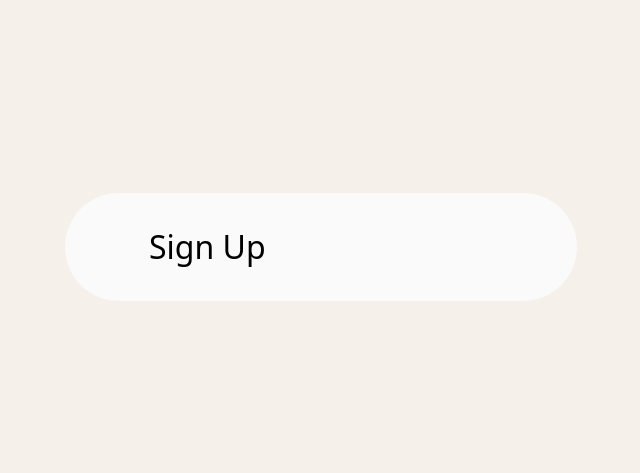
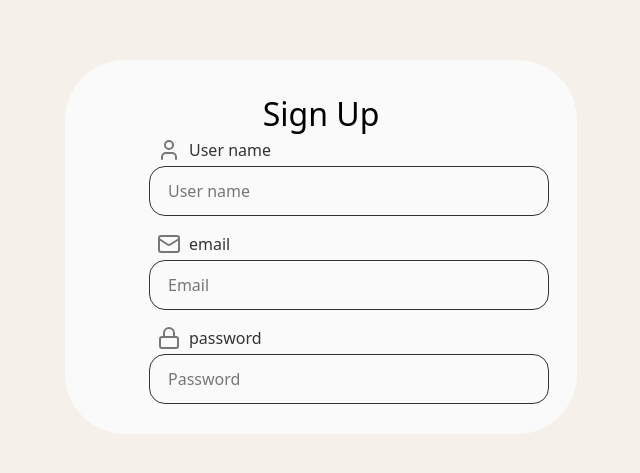
Before and after one commit to Ryota-Okumuraa/autumn-Tech-Jam, a Next.js app in the folder next-app/: page /auth/register in a window 1280 px wide. Shown: the part 153-626 px from the top of the page, without its empty margins (575-1215 px from the left). Built offline with nearby package versions, Linux system fonts and the light colour scheme.

Commit message:
一旦コミット

```diff
--- a/next-app/app/auth/register/page.tsx
+++ b/next-app/app/auth/register/page.tsx
@@ -1,14 +1,15 @@
+import RegisterForm from "@/app/components/feature/auth/register-form";
+
 export default function RegisterPage() {
   return (
     <main className="bg-[#F5F0E9] w-full h-screen flex items-center justify-center">
       <div className="w-[80%] max-w-[1200px] mx-auto flex justify-between">
-        <div className="w-1/2">
-          {/* 画像？？？ */}
-        </div>
-        <div className="bg-[#fafafa] rounded-[60px] py-[30px] px-[84px] w-1/2">
-          <h1 className="text-[32px] ">Sign Up</h1>
+        <div className="w-1/2">{/* 画像？？？ */}</div>
+        <div className="bg-[#fafafa] rounded-[60px] py-[30px] px-21 w-1/2">
+          <h1 className="text-[32px] text-center">Sign Up</h1>
+          <RegisterForm />
         </div>
       </div>
     </main>
-  );3
+  );
 }
--- /dev/null
+++ b/next-app/app/components/feature/auth/register-form.tsx
@@ -0,0 +1,30 @@
+import { LockIcon, MailIcon, UserIcon } from "lucide-react";
+import InputLabel from "../../shared/input-label";
+
+export default function RegisterForm() {
+    return (
+      <form className="flex flex-col items-start space-y-4 w-full">
+        {/* ユーザー名 */}
+        <InputLabel
+          id="name"
+          label="User name"
+          icon={<UserIcon />}
+          placeholder="User name"
+        />
+        {/* メールアドレス */}
+        <InputLabel
+          id="email"
+          label="email"
+          icon={<MailIcon />}
+          placeholder="Email"
+        />
+        {/* パスワード */}
+        <InputLabel
+          id="password"
+          label="password"
+          icon={<LockIcon />}
+          placeholder="Password"
+        />
+      </form>
+    )
+}
--- /dev/null
+++ b/next-app/app/components/shared/input-label.tsx
@@ -0,0 +1,27 @@
+import React from "react";
+
+interface props {
+  id: string;
+  label: string;
+  icon: React.ReactNode;
+  type?: "text" | "password";
+  placeholder: string;
+  className?: string;
+}
+
+export default function InputLabel({ id, label, icon, type = "text", placeholder }: props) {
+  return (
+    <div className="flex flex-col items-start space-y-1">
+      <label htmlFor={id} className="flex items-center space-x-2 px-2">
+        <span className="text-gray w-6 h-6">{icon}</span>
+        <span className="text-black">{label}</span>
+      </label>
+      <input
+        id={id}
+        type={type}
+        placeholder={placeholder}
+        className="border border-black rounded-xl w-[400px] py-3 pl-[18px] placeholder:text-gray text-gray"
+      />
+    </div>
+  );
+}
--- a/next-app/app/globals.css
+++ b/next-app/app/globals.css
@@ -1,13 +1,13 @@
 @import "tailwindcss";
-
 
 @theme {
   /* --*: initial; */
 
-  --color-base: #F5F0E9;
-  --color-main: #F5F0E9;
+  --color-base: #f5f0e9;
+  --color-main: #f5f0e9;
   --color-white: #ffffff;
   --color-black: #333333;
+  --color-gray: #777777;
 
   --spacing-0: 0px;
   --spacing-1: 4px;
--- a/next-app/schema/register.ts
+++ b/next-app/schema/register.ts
@@ -96,6 +96,3 @@ export function createRegisterSchema(locale: langType = "en-US") {
       .max(255, { message: msg.password.max }),
   });
 }
-
-// デフォルトのスキーマ（日本語）
-export const registerSchema = createRegisterSchema("ja-JP");
```
Also changed, not shown: next-app/app/layout.tsx (+3 -4 lines), 1 other file (tests, documents, lock files or other folders).
